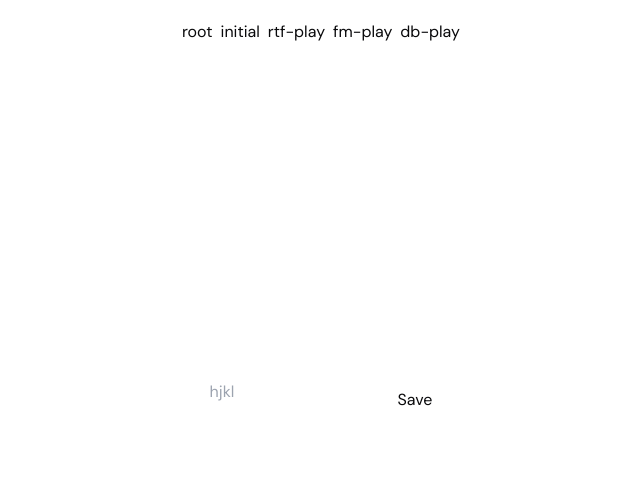
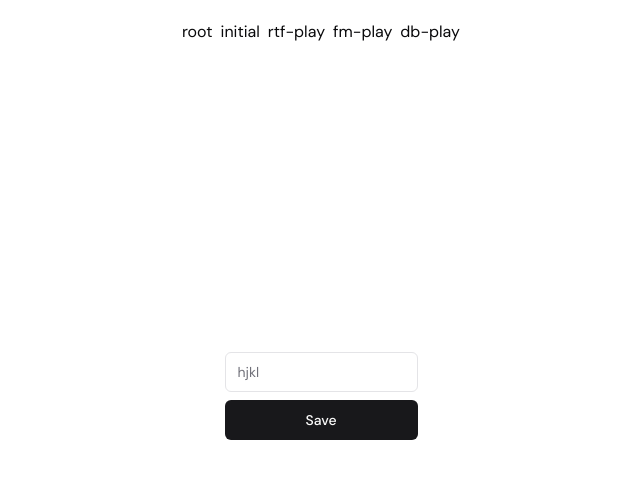
Before and after one commit to aikhe/next-canvas, a Next.js app: page /playground/db-play/1 in a window 1280 px wide. Shown: the top 478 px of the page, without its empty margins (319-959 px from the left). Built offline with nearby package versions, Linux system fonts and the light colour scheme; no server answers; the database is empty.

Commit message:
CRUD implementation finished locally

```diff
--- a/app/(main)/playground/db-play/[id]/page.tsx
+++ b/app/(main)/playground/db-play/[id]/page.tsx
@@ -1,39 +1,28 @@
 import EditCutie from "@/components/edit-cutie";
 import { db } from "@/lib/db";
 
-// const getTopicById = async (id: any) => {
-//   try {
-//     const res = await fetch(`http://localhost:3000/api/cuties/${id}`, {
-//       cache: "no-store",
-//     });
+const getCutie = async (id: any) => {
+  try {
+    const res = await fetch(`http://localhost:3000/api/cuties/${id}`, {
+      method: "GET",
+      cache: "no-store",
+    });
 
-//     if (!res.ok) {
-//       throw new Error("Failed to fetch cutie");
-//     }
+    if (!res.ok) {
+      throw new Error("Failed to fetch cutie");
+    }
 
-//     const name = await res.json();
-//     // console.log(test);
-//     return name.cutie;
-//   } catch (error) {
-//     console.log(error);
-//   }
-// };
-
-async function getCutie(id: string) {
-  const cutie = await db.cutie.findUnique({
-    where: {
-      id,
-    },
-  });
-  const test = await cutie;
-  return test;
-}
+    const name = await res.json();
+    // console.log(name.cutie);
+    return name.cutie;
+  } catch (error) {
+    console.log(error);
+  }
+};
 
 export default async function Cutie({ params }: { params: any }) {
   const { id } = params;
   const cutie = await getCutie(id);
-  // const name = await getTopicById(id);
-  // console.log(name);
 
   return (
     <div className="flex h-[100vh] flex-col items-center justify-center overflow-hidden">
--- a/app/api/cuties/[id]/route.ts
+++ b/app/api/cuties/[id]/route.ts
@@ -4,33 +4,34 @@ import { Console } from "console";
 
 export async function PUT(request: any, { params }: { params: any }) {
   try {
-    const { id } = params.id;
-    const { newName: name } = await request.json();
+    const { id } = params;
+    const { newName } = await request.json();
     const cutie = await db.cutie.update({
       where: {
         id,
       },
       data: {
-        name,
+        name: newName,
       },
     });
 
-    console.log(cutie);
-    return NextResponse.json({ cutie }, { status: 200 });
-  } catch (error) {}
+    return NextResponse.json({ data: cutie }, { status: 200 });
+  } catch (error) {
+    console.log(error);
+  }
 }
 
-// export async function GET(request: any, { params }: { params: any }) {
-//   try {
-//     const { id } = params.id;
-//     const cutie = await db.cutie.findUnique({
-//       where: {
-//         id,
-//       },
-//     });
+export async function GET(request: any, { params }: { params: any }) {
+  try {
+    const { id } = params;
+    const cutie = await db.cutie.findUnique({
+      where: {
+        id,
+      },
+    });
 
-//     return NextResponse.json({ cutie }, { status: 200 });
-//   } catch (error) {
-//     console.log(error);
-//   }
-// }
+    return NextResponse.json({ cutie }, { status: 200 });
+  } catch (error) {
+    console.log(error);
+  }
+}
--- a/components/edit-cutie.tsx
+++ b/components/edit-cutie.tsx
@@ -18,29 +18,29 @@ export default function EditCutie({ id, name }: { id: any; name: any }) {
         headers: {
           "Content-type": "application/json",
         },
-        body: JSON.stringify({ name: newName }),
+        body: JSON.stringify({ newName }),
       });
 
       if (!res.ok) {
         throw new Error("Failed to update topic");
       }
 
+      router.push("/playground/db-play");
       router.refresh();
-      router.push("/");
     } catch (error) {
       console.log(error);
     }
   };
 
   return (
-    <form onSubmit={handleSubmit}>
-      <input
+    <form className="flex flex-col" onSubmit={handleSubmit}>
+      <Input
         onChange={(e) => setNewName(e.target.value)}
         value={newName}
         type="text"
         placeholder="hjkl"
       />
-      <button className="float-end my-2">Save</button>
+      <Button className="float-end my-2">Save</Button>
     </form>
   );
 }
```
